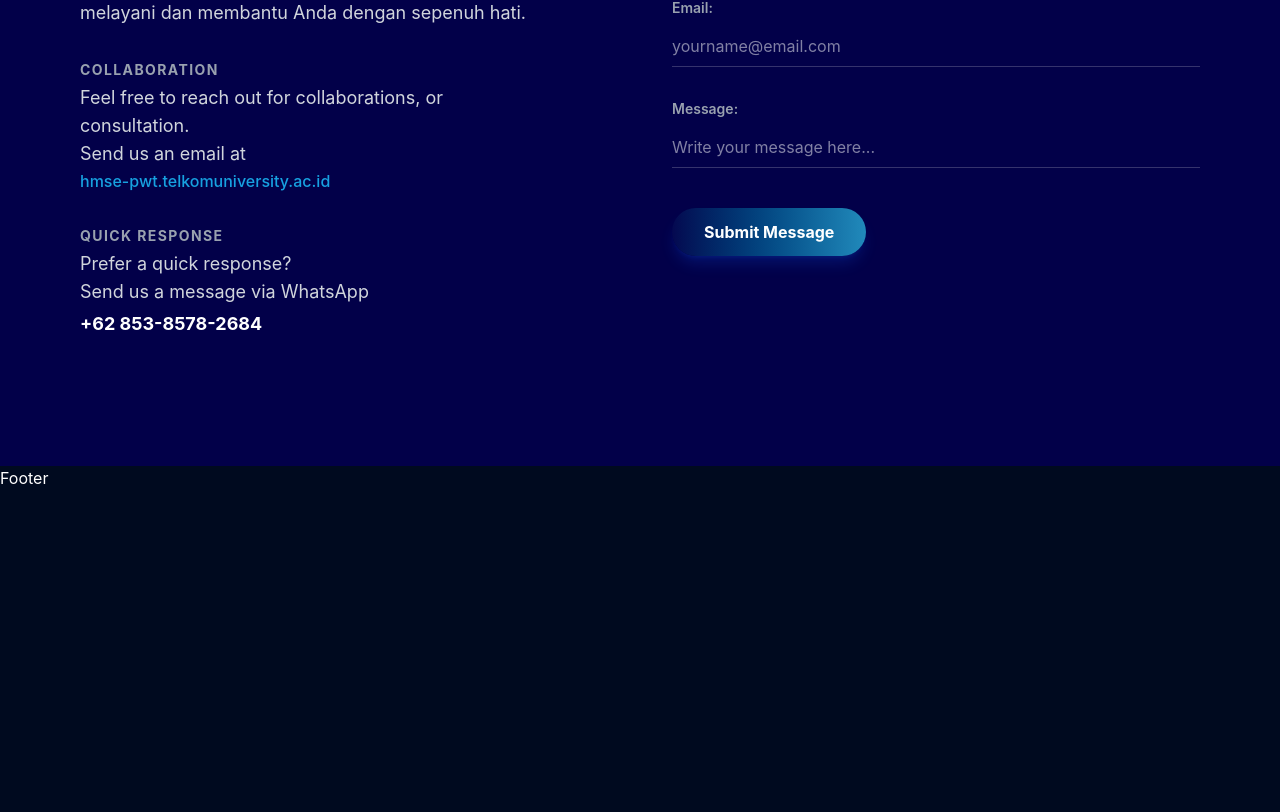
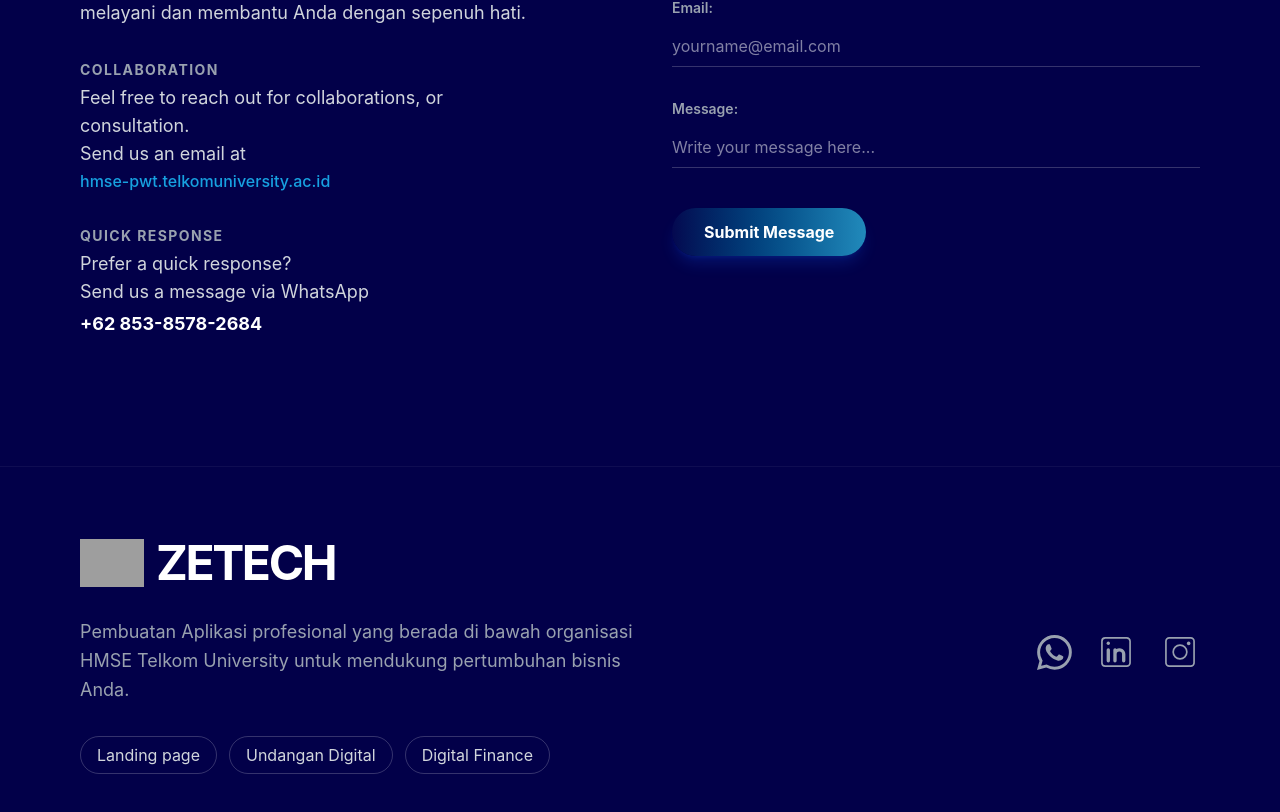
Before and after one commit to Research-and-Creativity/company-profile, a React (Vite) app: page / in a window 1280 px wide. Shown: the part 3909-4721 px from the top of the page. Before the commit the page ends 4399 px from the top, so only its background shows below. Built offline with nearby package versions, Linux system fonts and the light colour scheme; grey boxes are pictures that could not be loaded.

Commit message:
partials: update footer with animation

```diff
--- a/src/components/shared/Footer.tsx
+++ b/src/components/shared/Footer.tsx
@@ -1,7 +1,97 @@
+import { motion, type Variants } from "framer-motion";
+import aboutImage from "../../assets/logo_white.svg";
+import { CiLinkedin, CiInstagram } from "react-icons/ci";
+import { BsWhatsapp } from "react-icons/bs";
+
+const footerContainerVariants: Variants = {
+  hidden: { opacity: 0 },
+  visible: {
+    opacity: 1,
+    transition: {
+      staggerChildren: 0.15,
+    },
+  },
+};
+
+const itemVariants: Variants = {
+  hidden: { opacity: 0, y: 20 },
+  visible: {
+    opacity: 1,
+    y: 0,
+    transition: { duration: 0.6, ease: "easeOut" },
+  },
+};
+
+const categories = ["Landing page", "Undangan Digital", "Digital Finance"];
+
 export default function Footer() {
   return (
-    <div>
-      Footer
-    </div>
-  )
+    <footer className="bg-[#020049] py-16 border-t border-white/5 overflow-hidden">
+      <div className="container mx-auto px-6 md:px-20">
+        <motion.div
+          variants={footerContainerVariants}
+          initial="hidden"
+          whileInView="visible"
+          viewport={{ once: true, margin: "-50px" }}
+          className="flex flex-col md:flex-row justify-between items-start md:items-center gap-10"
+        >
+          <div className="max-w-xl">
+            <motion.a variants={itemVariants} href="/" className="inline-block">
+              <div className="flex items-center gap-3">
+                <img
+                  src={aboutImage}
+                  alt="Zetech Logo"
+                  className="w-16 h-16 object-contain"
+                />
+                <div className="text-5xl font-bold text-white tracking-tighter">ZETECH</div>
+              </div>
+            </motion.a>
+
+            <motion.p variants={itemVariants} className="text-gray-400 text-lg leading-relaxed mb-8 mt-4">
+              Pembuatan Aplikasi profesional yang berada di bawah organisasi
+              HMSE Telkom University untuk mendukung pertumbuhan bisnis Anda.
+            </motion.p>
+
+            <motion.div variants={itemVariants} className="flex flex-wrap gap-3">
+              {categories.map((tag) => (
+                <span
+                  key={tag}
+                  className="px-4 py-1.5 rounded-full border border-white/20 text-base text-gray-300 hover:border-zetech-primary hover:text-white transition-all duration-300 cursor-default hover:bg-white/5"
+                >
+                  {tag}
+                </span>
+              ))}
+            </motion.div>
+          </div>
+
+          <motion.div variants={itemVariants} className="flex items-center gap-6">
+            <a
+              href="https://wa.me/6285385782684"
+              target="_blank"
+              rel="noopener noreferrer"
+              className="text-gray-400 hover:text-green-500 transition-all hover:scale-125"
+            >
+              <BsWhatsapp size={35} />
+            </a>
+            <a
+              href="https://www.linkedin.com/company/hmse-tup/"
+              target="_blank"
+              rel="noopener noreferrer"
+              className="text-gray-400 hover:text-blue-500 transition-all hover:scale-125"
+            >
+              <CiLinkedin size={40} />
+            </a>
+            <a
+              href="https://www.instagram.com/hmse_telkompurwokerto/"
+              target="_blank"
+              rel="noopener noreferrer"
+              className="text-gray-400 hover:text-pink-500 transition-all hover:scale-125"
+            >
+              <CiInstagram size={40} />
+            </a>
+          </motion.div>
+        </motion.div>
+      </div>
+    </footer>
+  );
 }
--- a/src/components/shared/Navbar.tsx
+++ b/src/components/shared/Navbar.tsx
@@ -23,7 +23,6 @@ const Navbar = () => {
         {/* Logo Zetech */}
         <a href="/">
           <div className="flex items-center gap-3">
-            {/* Logo Zetech */}
             <img
               src={aboutImage}
               alt="Zetech Logo"
```
